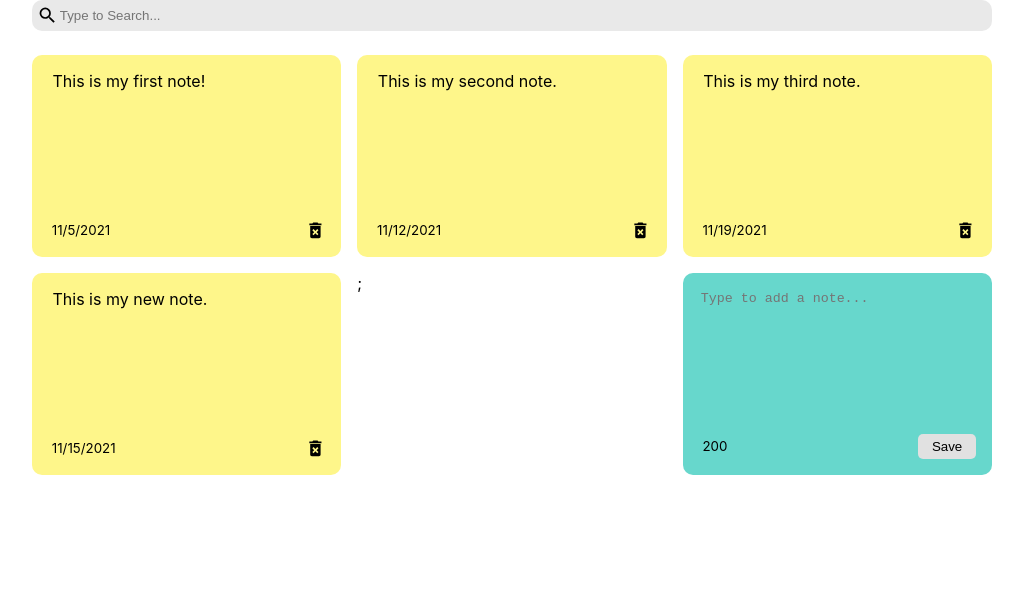
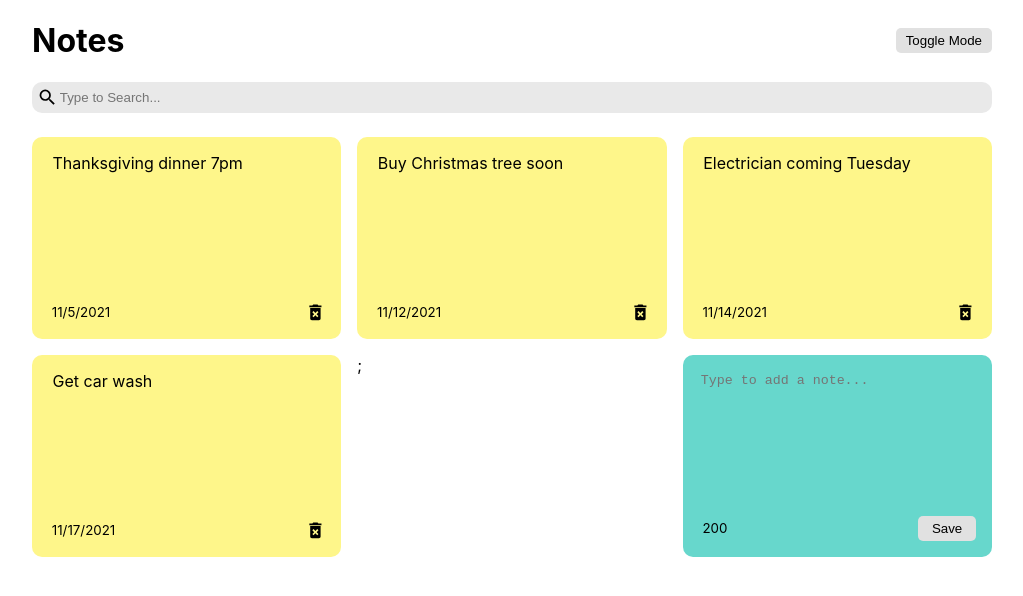
Before and after one commit to kathleenconnaghan/Notes-App, a React (Create React App) app in the folder notes-app/: page / in a window 1280 px wide. Shown: the top 596 px of the page, without its empty margins (128-1151 px from the left). Built offline with nearby package versions, Linux system fonts and the light colour scheme.

Commit message:
adds search bar in header component and toggles dark mode

```diff
--- a/notes-app/src/App.js
+++ b/notes-app/src/App.js
@@ -2,34 +2,38 @@ import NotesList from './components/NotesList';
 import { useState } from 'react';
 import {nanoid } from 'nanoid';
 import Search from './components/Search';
+import Header from './components/Header';
 
 const App = () => {
   const [notes, setNotes] = useState([
     {
     id: nanoid(),
-    text: "This is my first note!",
+    text: "Thanksgiving dinner 7pm",
     date: "11/5/2021"
   },
   {
     id: nanoid(),
-    text: "This is my second note.",
+    text: "Buy Christmas tree soon",
     date: "11/12/2021"
   },
   {
     id: nanoid(),
-    text: "This is my third note.",
-    date: "11/19/2021"
+    text: "Electrician coming Tuesday",
+    date: "11/14/2021"
   },
   {
     id: nanoid(),
-    text: "This is my new note.",
-    date: "11/15/2021"
+    text: "Get car wash",
+    date: "11/17/2021"
   },
 ]);
 
 //------------- Search
 
 const [ searchText, setSearchText ] = useState('');
+
+//------------- DarkMode
+const [ darkMode, setDarkMode ] = useState(false);
 
 //------------- Add Note
 
@@ -52,19 +56,26 @@ const deleteNote = (id) => {
 }
 
   return(
+    <div className= {`${darkMode && 'darkMode'}`}>
       <div className = 'container'>
+        <Header
+         handleToggleDarkMode= {setDarkMode}
+        />
+
         <Search
-        handleSearchNote= {setSearchText} //hook to update state
+         handleSearchNote= {setSearchText}
         />
+
         <NotesList
           notes={notes.filter((note) =>
               note.text.toLowerCase().includes(searchText)
           )}
-        handleAddNote={addNote}
+          handleAddNote= {addNote}
           handleDeleteNote= {deleteNote}
         />
       </div>
-  )
-}
+    </div>
+  );
+};
 
 export default App;
--- /dev/null
+++ b/notes-app/src/components/Header.js
@@ -0,0 +1,22 @@
+import React from "react";
+
+const Header = ({ handleToggleDarkMode }) => {
+    return (
+        <div className = 'header'>
+            <h1> Notes </h1>
+            <button
+                onClick= {() =>
+                    handleToggleDarkMode( //setter function
+                        (previousDarkMode) => !previousDarkMode
+                    )
+
+                }
+                className= 'save'
+                >
+                    Toggle Mode
+            </button>
+        </div>
+    )
+};
+
+export default Header;
--- a/notes-app/src/index.css
+++ b/notes-app/src/index.css
@@ -29,12 +29,27 @@ code {
   justify-content: space-between;
 }
 
+.header {
+  display: flex;
+  align-items: center;
+  justify-content: space-between;
+}
+
+.darkMode {
+  background-color: black;
+}
+
+.darkMode h1 {
+  color: white;
+}
+
 .container {
   max-width: 960px;
   margin-right: auto;
   margin-left: auto;
   padding-right: 15px;
   padding-left: 15px;
+  min-height: 100vh;
 }
 
 .notes-list {
```
Lines whose indentation alone changed are shown as unchanged.
